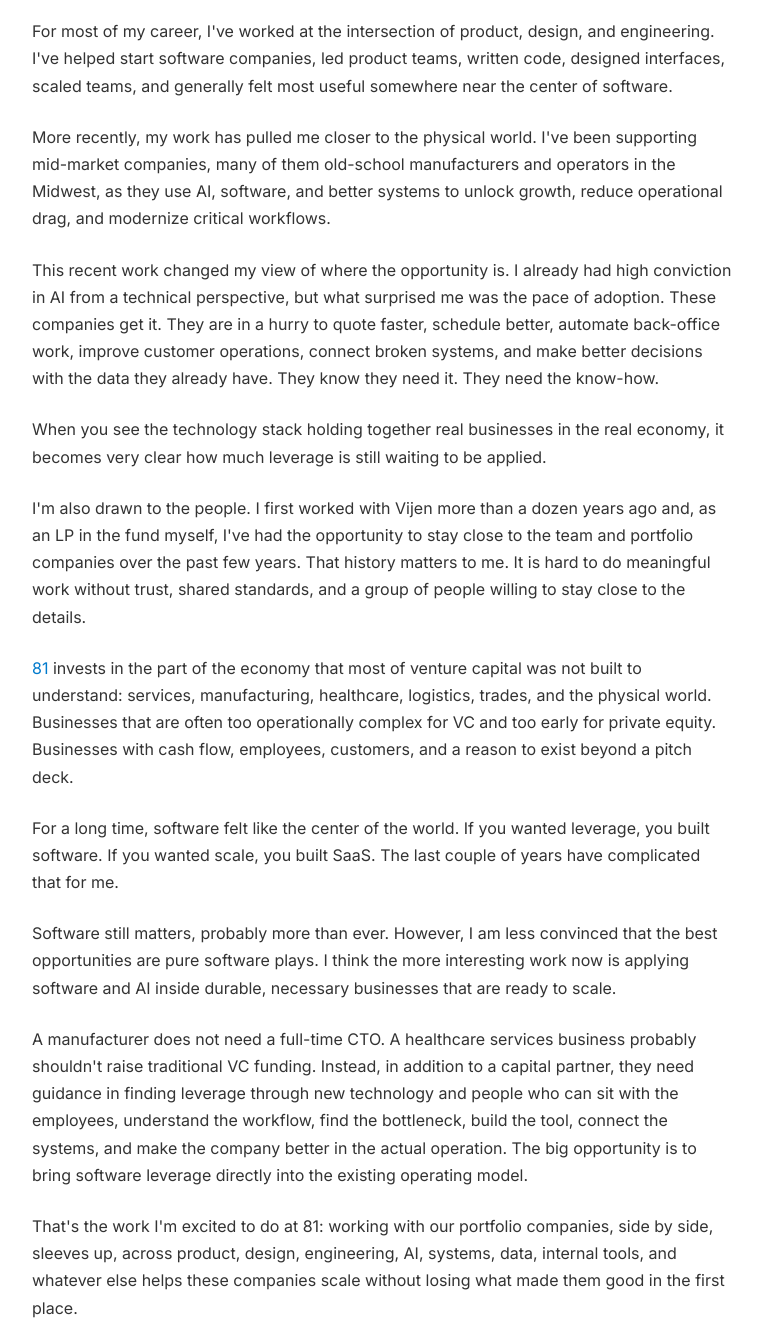
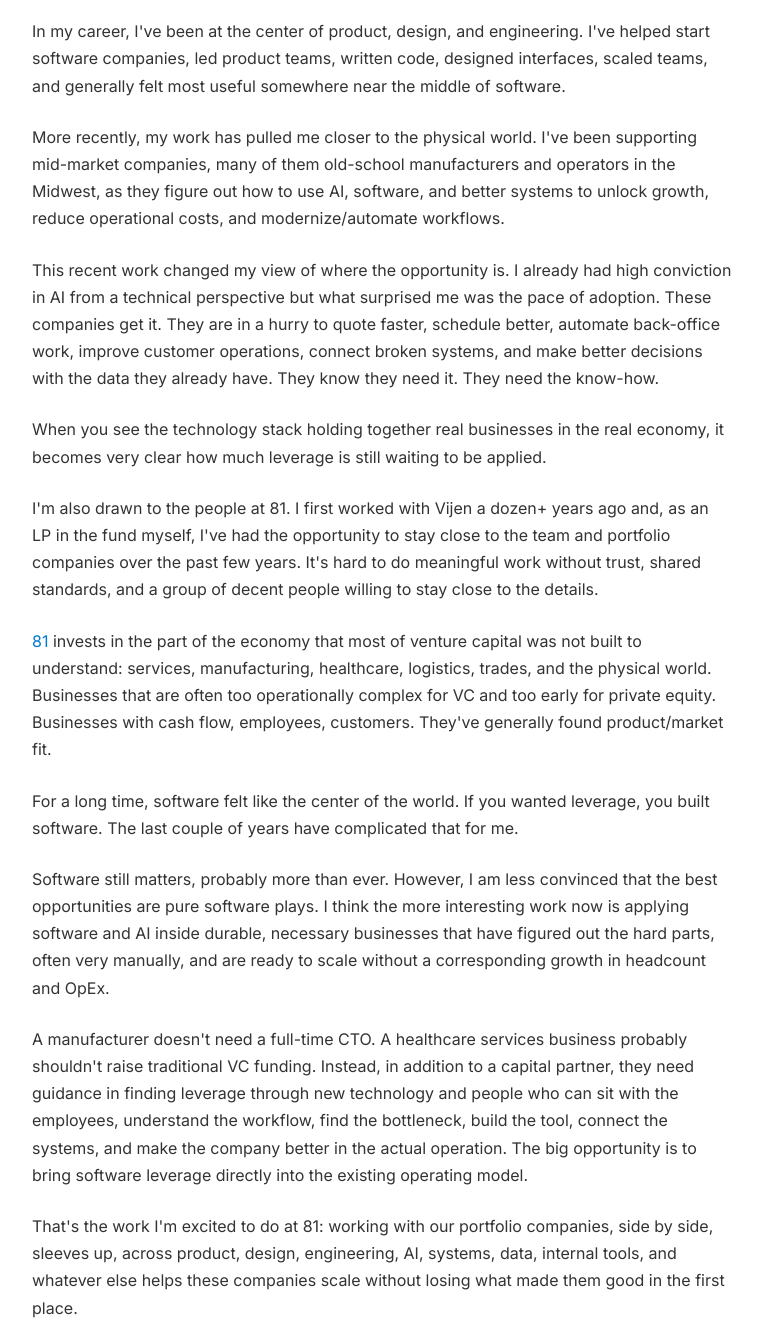
Before and after one commit to jordanful/fulghum.io, a plain HTML site: page 81-collection.html in a window 1280 px wide. Shown: the part 160-1485 px from the top of the page, without its empty margins (258-1020 px from the left). Drawn offline with Linux system fonts and the light colour scheme.

Commit message:
Revise 81 Collection post copy

```diff
--- a/81-collection.html
+++ b/81-collection.html
@@ -162,23 +162,23 @@
     <h1>I'm joining The 81 Collection</h1>
     <p>by <a href="https://fulghum.io">Jordan Fulghum</a>, July 2026</p>
 
-    <p>For most of my career, I've worked at the intersection of product, design, and engineering. I've helped start software companies, led product teams, written code, designed interfaces, scaled teams, and generally felt most useful somewhere near the center of software.</p>
+    <p>In my career, I've been at the center of product, design, and engineering. I've helped start software companies, led product teams, written code, designed interfaces, scaled teams, and generally felt most useful somewhere near the middle of software.</p>
 
-    <p>More recently, my work has pulled me closer to the physical world. I've been supporting mid-market companies, many of them old-school manufacturers and operators in the Midwest, as they use AI, software, and better systems to unlock growth, reduce operational drag, and modernize critical workflows.</p>
+    <p>More recently, my work has pulled me closer to the physical world. I've been supporting mid-market companies, many of them old-school manufacturers and operators in the Midwest, as they figure out how to use AI, software, and better systems to unlock growth, reduce operational costs, and modernize/automate workflows.</p>
 
-    <p>This recent work changed my view of where the opportunity is. I already had high conviction in AI from a technical perspective, but what surprised me was the pace of adoption. These companies get it. They are in a hurry to quote faster, schedule better, automate back-office work, improve customer operations, connect broken systems, and make better decisions with the data they already have. They know they need it. They need the know-how.</p>
+    <p>This recent work changed my view of where the opportunity is. I already had high conviction in AI from a technical perspective but what surprised me was the pace of adoption. These companies get it. They are in a hurry to quote faster, schedule better, automate back-office work, improve customer operations, connect broken systems, and make better decisions with the data they already have. They know they need it. They need the know-how.</p>
 
     <p>When you see the technology stack holding together real businesses in the real economy, it becomes very clear how much leverage is still waiting to be applied.</p>
 
-    <p>I'm also drawn to the people. I first worked with Vijen more than a dozen years ago and, as an LP in the fund myself, I've had the opportunity to stay close to the team and portfolio companies over the past few years. That history matters to me. It is hard to do meaningful work without trust, shared standards, and a group of people willing to stay close to the details.</p>
+    <p>I'm also drawn to the people at 81. I first worked with Vijen a dozen+ years ago and, as an LP in the fund myself, I've had the opportunity to stay close to the team and portfolio companies over the past few years. It's hard to do meaningful work without trust, shared standards, and a group of decent people willing to stay close to the details.</p>
 
-    <p><a href="https://81collection.com">81</a> invests in the part of the economy that most of venture capital was not built to understand: services, manufacturing, healthcare, logistics, trades, and the physical world. Businesses that are often too operationally complex for VC and too early for private equity. Businesses with cash flow, employees, customers, and a reason to exist beyond a pitch deck.</p>
+    <p><a href="https://81collection.com">81</a> invests in the part of the economy that most of venture capital was not built to understand: services, manufacturing, healthcare, logistics, trades, and the physical world. Businesses that are often too operationally complex for VC and too early for private equity. Businesses with cash flow, employees, customers. They've generally found product/market fit.</p>
 
-    <p>For a long time, software felt like the center of the world. If you wanted leverage, you built software. If you wanted scale, you built SaaS. The last couple of years have complicated that for me.</p>
+    <p>For a long time, software felt like the center of the world. If you wanted leverage, you built software. The last couple of years have complicated that for me.</p>
 
-    <p>Software still matters, probably more than ever. However, I am less convinced that the best opportunities are pure software plays. I think the more interesting work now is applying software and AI inside durable, necessary businesses that are ready to scale.</p>
+    <p>Software still matters, probably more than ever. However, I am less convinced that the best opportunities are pure software plays. I think the more interesting work now is applying software and AI inside durable, necessary businesses that have figured out the hard parts, often very manually, and are ready to scale without a corresponding growth in headcount and OpEx.</p>
 
-    <p>A manufacturer does not need a full-time CTO. A healthcare services business probably shouldn't raise traditional VC funding. Instead, in addition to a capital partner, they need guidance in finding leverage through new technology and people who can sit with the employees, understand the workflow, find the bottleneck, build the tool, connect the systems, and make the company better in the actual operation. The big opportunity is to bring software leverage directly into the existing operating model.</p>
+    <p>A manufacturer doesn't need a full-time CTO. A healthcare services business probably shouldn't raise traditional VC funding. Instead, in addition to a capital partner, they need guidance in finding leverage through new technology and people who can sit with the employees, understand the workflow, find the bottleneck, build the tool, connect the systems, and make the company better in the actual operation. The big opportunity is to bring software leverage directly into the existing operating model.</p>
 
     <p>That's the work I'm excited to do at 81: working with our portfolio companies, side by side, sleeves up, across product, design, engineering, AI, systems, data, internal tools, and whatever else helps these companies scale without losing what made them good in the first place.</p>
 
```
